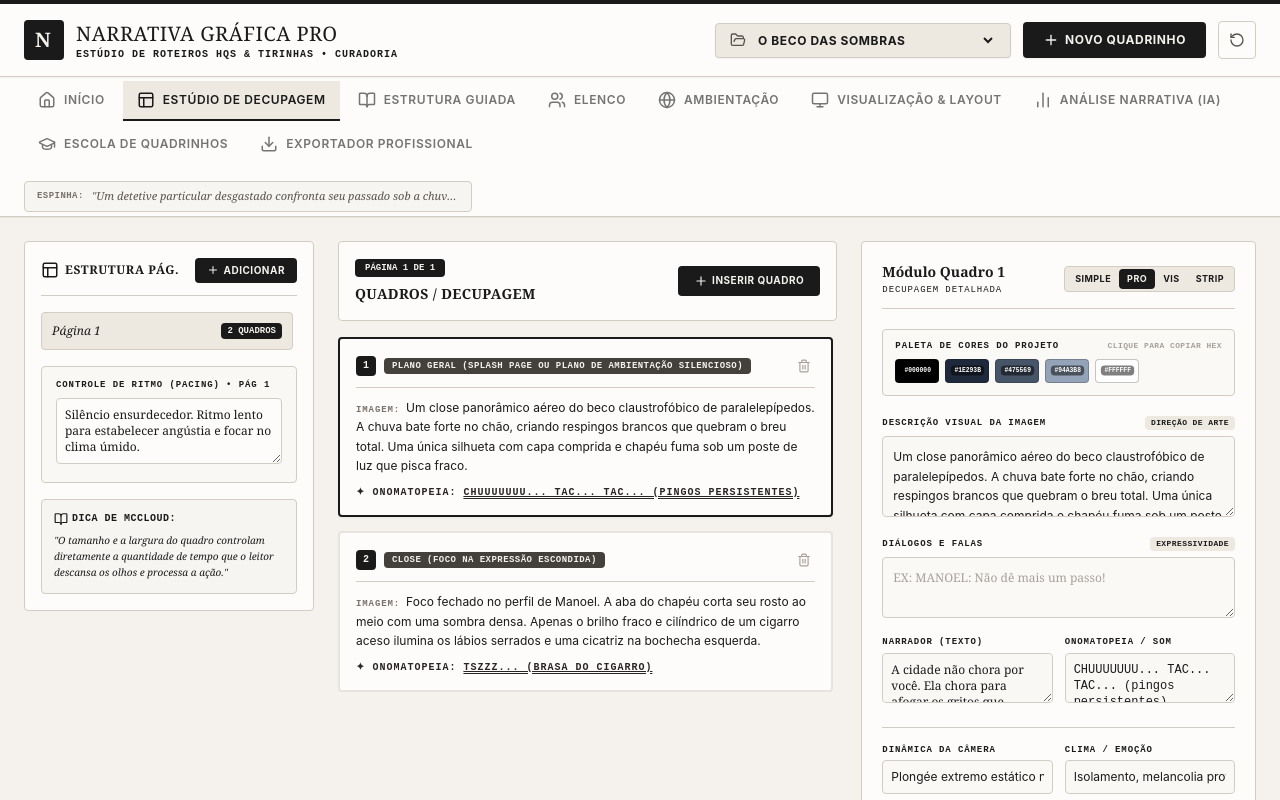
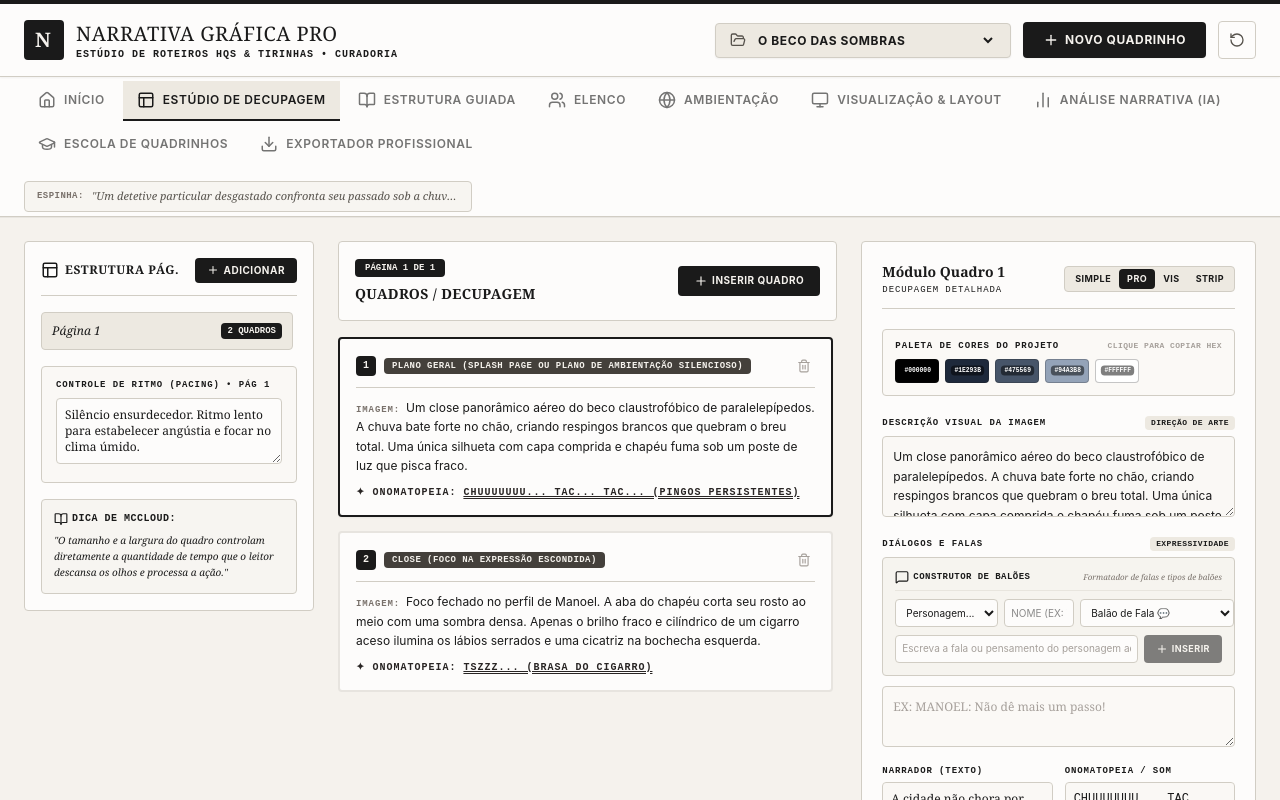
Before and after one commit to rodisleyd/narrativa_grafica_pro, a React (Vite) app: page / in a window 1280 px wide. Both pictures are taken after a click on the button "ESTÚDIO DE DECUPAGEM". Shown: the top 800 px of the page. Built offline with nearby package versions, Linux system fonts and the light colour scheme.

Commit message:
feat: adicionar construtor de balões com seleção de personagem e tipo no ScriptEditor

```diff
--- a/src/components/ScriptEditor.tsx
+++ b/src/components/ScriptEditor.tsx
@@ -23,6 +23,11 @@ export default function ScriptEditor({ project, onChange, onTriggerAi }: ScriptE
   const [aiSelectedField, setAiSelectedField] = useState<"dialogue" | "sfx" | "description">("dialogue");
 
   const [copiedColor, setCopiedColor] = useState<string | null>(null);
+
+  // Estados locais para o construtor visual de balões de diálogo
+  const [builderCharName, setBuilderCharName] = useState("");
+  const [builderBalloonType, setBuilderBalloonType] = useState("FALA");
+  const [builderText, setBuilderText] = useState("");
   const handleCopyColor = (color: string) => {
     navigator.clipboard.writeText(color);
     setCopiedColor(color);
@@ -42,6 +47,28 @@ export default function ScriptEditor({ project, onChange, onTriggerAi }: ScriptE
       return p;
     });
     onChange({ ...project, pages: updatedPages });
+  };
+
+  const handleInsertBalloon = (panelId: string, currentDialogue: string) => {
+    const name = builderCharName.trim().toUpperCase();
+    if (!name) {
+      alert("Por favor, digite ou selecione o nome do personagem.");
+      return;
+    }
+    if (!builderText.trim()) {
+      alert("Por favor, digite o texto da fala/balão.");
+      return;
+    }
+
+    const prefix = builderBalloonType === "FALA" ? "" : ` (${builderBalloonType})`;
+    const newline = `${name}${prefix}: ${builderText.trim()}`;
+
+    const updated = currentDialogue
+      ? currentDialogue.trim() + "\n" + newline
+      : newline;
+
+    handleUpdatePanel(panelId, { dialogue: updated });
+    setBuilderText(""); // Limpa o input de texto
   };
 
   const handleUpdatePageNotes = (notes: string) => {
@@ -198,6 +225,88 @@ export default function ScriptEditor({ project, onChange, onTriggerAi }: ScriptE
   const activePanel = (activePage?.panels && activePanelIdx !== null && activePage.panels[activePanelIdx])
     ? activePage.panels[activePanelIdx]
     : activePage?.panels?.[0];
+
+  const renderDialogueBuilder = (panel: Panel) => {
+    if (!panel) return null;
+    const hasCharacters = project.characters && project.characters.length > 0;
+    return (
+      <div className="bg-art-sidebar/45 border border-art-border rounded p-3 mb-2.5 space-y-2 text-left">
+        <div className="flex items-center justify-between border-b border-art-border/40 pb-1.5">
+          <span className="text-[9px] font-mono font-bold text-art-charcoal uppercase tracking-wider flex items-center gap-1">
+            <MessageSquare className="h-3.5 w-3.5 text-art-charcoal" /> Construtor de Balões
+          </span>
+          <span className="text-[8px] text-stone-500 font-serif italic">Formatador de falas e tipos de balões</span>
+        </div>
+
+        <div className="flex flex-wrap sm:flex-nowrap gap-1.5">
+          {/* Seletor de Personagem cadastrado */}
+          {hasCharacters && (
+            <select
+              onChange={(e) => {
+                if (e.target.value !== "CUSTOM") {
+                  setBuilderCharName(e.target.value);
+                } else {
+                  setBuilderCharName("");
+                }
+              }}
+              value={project.characters.some(c => c.name === builderCharName) ? builderCharName : "CUSTOM"}
+              className="text-[10px] font-sans p-1.5 bg-art-card border border-art-border rounded focus:outline-none text-art-charcoal shrink-0"
+            >
+              <option value="CUSTOM">Personagem...</option>
+              {project.characters.map((c) => (
+                <option key={c.id} value={c.name}>{c.name}</option>
+              ))}
+              <option value="CUSTOM">Outro...</option>
+            </select>
+          )}
+
+          <input
+            type="text"
+            placeholder="Nome (EX: TICO)"
+            value={builderCharName}
+            onChange={(e) => setBuilderCharName(e.target.value)}
+            className="text-[10px] font-sans p-1.5 bg-art-card border border-art-border rounded focus:outline-none text-art-charcoal uppercase flex-1 min-w-[70px] sm:max-w-[110px]"
+          />
+
+          <select
+            value={builderBalloonType}
+            onChange={(e) => setBuilderBalloonType(e.target.value)}
+            className="text-[10px] font-sans p-1.5 bg-art-card border border-art-border rounded focus:outline-none text-art-charcoal shrink-0"
+          >
+            <option value="FALA">Balão de Fala 💬</option>
+            <option value="PENSAMENTO">Balão de Pensamento 💭</option>
+            <option value="GRITO">Balão de Grito ⚡</option>
+            <option value="SUSSURRO">Balão de Sussurro ░</option>
+            <option value="OFF">Voz Off-Screen (Fora) 🔇</option>
+            <option value="LEGENDA">Legenda Narrador 📜</option>
+          </select>
+        </div>
+
+        <div className="flex gap-1.5">
+          <input
+            type="text"
+            placeholder="Escreva a fala ou pensamento do personagem aqui..."
+            value={builderText}
+            onChange={(e) => setBuilderText(e.target.value)}
+            onKeyDown={(e) => {
+              if (e.key === "Enter") {
+                e.preventDefault();
+                handleInsertBalloon(panel.id, panel.dialogue || "");
+              }
+            }}
+            className="text-[10px] font-sans p-1.5 bg-art-card border border-art-border rounded focus:outline-none text-art-charcoal flex-1 placeholder-stone-400"
+          />
+          <button
+            type="button"
+            onClick={() => handleInsertBalloon(panel.id, panel.dialogue || "")}
+            className="bg-art-charcoal hover:bg-stone-850 text-art-bg font-sans font-bold text-[9px] uppercase tracking-wider py-1.5 px-3 rounded flex items-center gap-1 transition-all cursor-pointer whitespace-nowrap animate-pulse"
+          >
+            <Plus className="h-3 w-3" /> Inserir
+          </button>
+        </div>
+      </div>
+    );
+  };
 
   return (
     <div id="script-editor-studio" className="grid grid-cols-1 lg:grid-cols-12 gap-6 max-w-[1550px] mx-auto text-xs">
@@ -431,6 +540,7 @@ export default function ScriptEditor({ project, onChange, onTriggerAi }: ScriptE
                 <div className="space-y-4">
                   <div>
                     <label className="block text-[9px] font-mono font-bold text-stone-550 uppercase tracking-widest mb-1">Falas / Balões</label>
+                    {renderDialogueBuilder(activePanel)}
                     <textarea
                       rows={3}
                       value={activePanel.dialogue}
@@ -687,6 +797,7 @@ export default function ScriptEditor({ project, onChange, onTriggerAi }: ScriptE
                         <span>Diálogos e Falas</span>
                         <span className="text-[8px] tracking-wider text-art-charcoal bg-art-sidebar px-1.5 py-0.5 rounded font-mono font-bold uppercase">Expressividade</span>
                       </label>
+                      {renderDialogueBuilder(activePanel)}
                       <textarea
                         id="input-dialogue-pnl"
                         rows={2}
```
